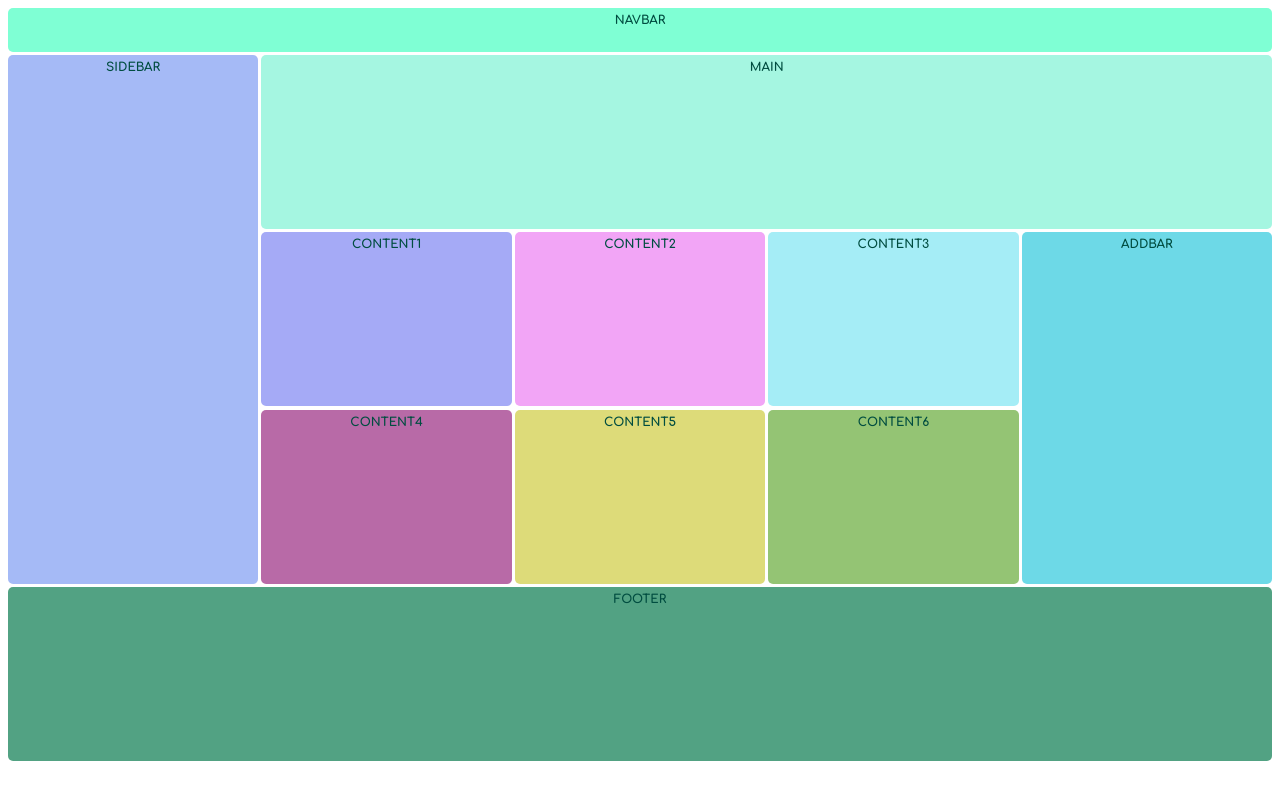
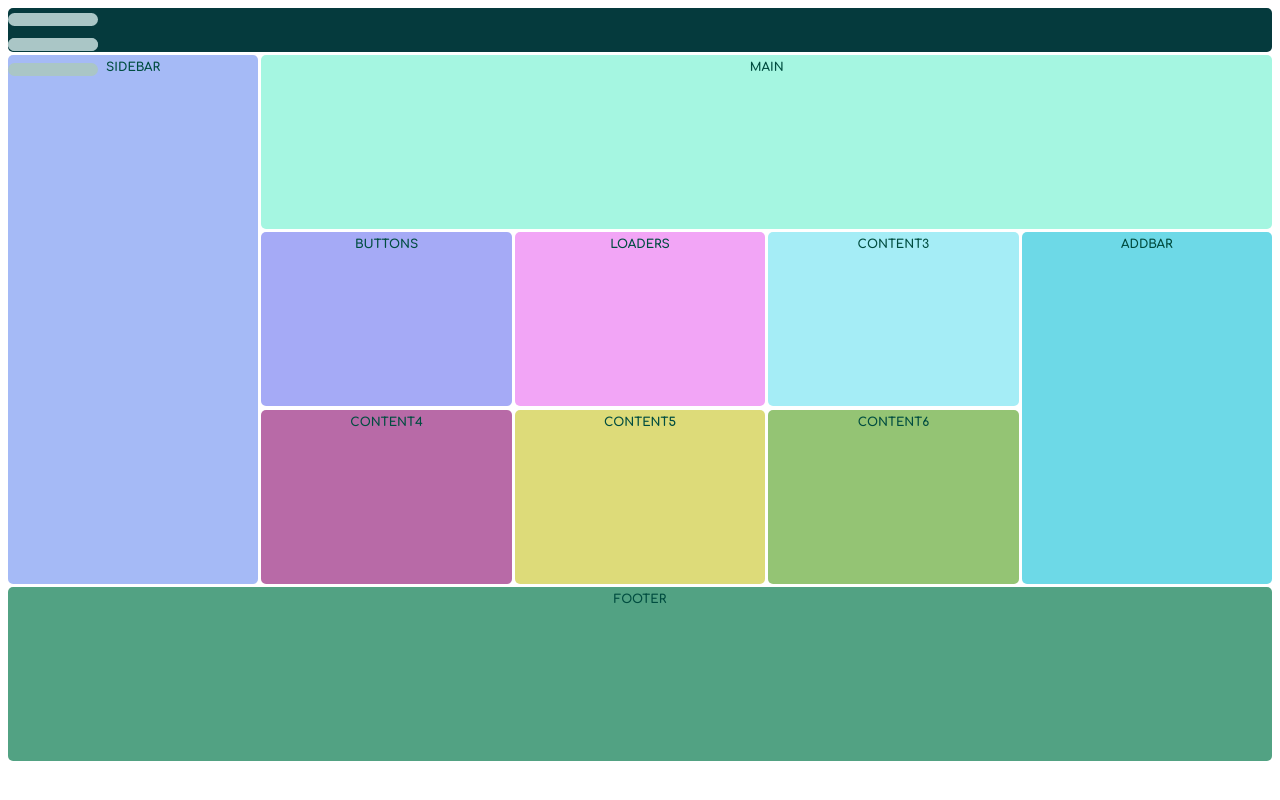
Before and after one commit to wr3dny/First_site, a plain HTML site: page index.html in a window 1280 px wide. Drawn offline with Linux system fonts and the light colour scheme.

Commit message:
Adding new content step by step

```diff
--- a/index.html
+++ b/index.html
@@ -10,12 +10,21 @@
     <title>Grid</title>
 </head>
 <body>
+    <script src="script.js"></script>
     <div class="container">
-        <nav>Navbar</nav>
+        <nav>
+            <div id="burger">
+                <span></span>
+                <span></span>
+                <span></span>
+                <span></span>
+            </div>
+            <div class="title"></div>
+        </nav>
         <main>Main</main>
         <div id="sidebar">Sidebar</div>
-        <div id="content1">Content1</div>
-        <div id="content2">Content2</div>
+        <div id="content1">Buttons</div>
+        <div id="content2">Loaders</div>
         <div id="content3">Content3</div>
         <div id="content4">Content4</div>
         <div id="content5">Content5</div>
--- /dev/null
+++ b/script.js
@@ -0,0 +1,5 @@
+document
+    .getElementById('burger')
+    .addEventListener('click', function () {
+        this.classList.toggle('open')
+    })
--- a/style.css
+++ b/style.css
@@ -25,10 +25,90 @@
 }
 
 nav {
-    background-color: aquamarine ;
+    background-color: #053a3d ;
     grid-area: nav;
     border-radius: var(--main-radius);
     padding-top: var(--main-padding);
+}
+
+#burger {
+    width: 7%;
+    height: 7vw;
+    position: absolute;
+    margin-right: 0;
+    -webkit-transform: rotate(0deg);
+    -moz-transform: rotate(0deg);
+    -o-transform: rotate(0deg);
+    transform: rotate(0deg);
+    -webkit-transform: .5s ease-in-out;
+    -moz-transform: .5s ease-in-out;
+    -o-transform: .5s ease-in-out;
+    transform: .5s ease-in-out;
+}
+
+#burger span {
+    display: block;
+    position: absolute;
+    height: 1vw;
+    width: 100%;
+    background: #aac6c6;
+    border-radius: 9px;
+    opacity: 1;
+    left: 0;
+    -webkit-transform: rotate(0deg);
+    -moz-transform: rotate(0deg);
+    -o-transform: rotate(0deg);
+    transform: rotate(0deg);
+    -webkit-transform: .25s ease-in-out;
+    -moz-transform: .25s ease-in-out;
+    -o-transform: .25s ease-in-out;
+    transform: .25s ease-in-out;
+}
+
+#burger span:nth-child(1) {
+    top: 0px;
+}
+#burger span:nth-child(2),
+#burger span:nth-child(3) {
+    top: 25px;
+}
+
+#burger span:nth-child(4) {
+    top: 50px;
+}
+
+#burger.open {
+    position: fixed;
+}
+
+#burger.open span {
+    background: #52e1e2;
+}
+
+#burger.open span:nth-child(1) {
+    top: 25px;
+    width: 0%;
+    left: 50%;
+}
+
+#burger.open span:nth-child(2) {
+    -webkit-transform: rotate(45deg);
+    -moz-transform: rotate(45deg);
+    -o-transform: rotate(45deg);
+    transform: rotate(45deg);
+}
+
+#burger.open span:nth-child(3) {
+    -webkit-transform: rotate(45deg);
+    -moz-transform: rotate(45deg);
+    -o-transform: rotate(45deg);
+    transform: rotate(45deg);
+}
+
+#burger.open span:nth-child(4) {
+    top: 50px;
+    width: 0%;
+    left: 50%;
 }
 
 main {
```
